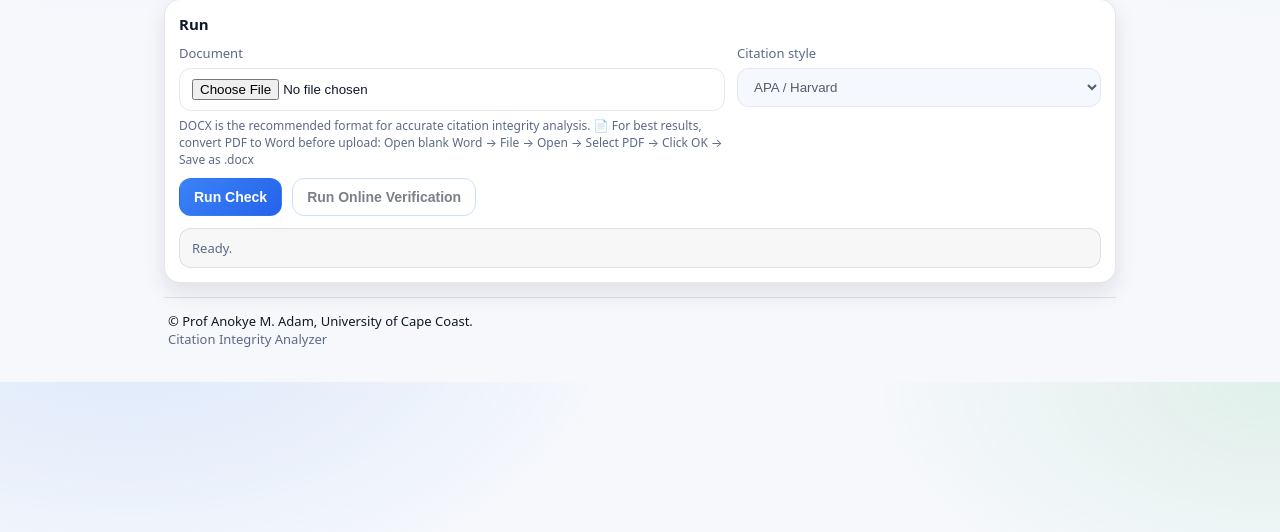
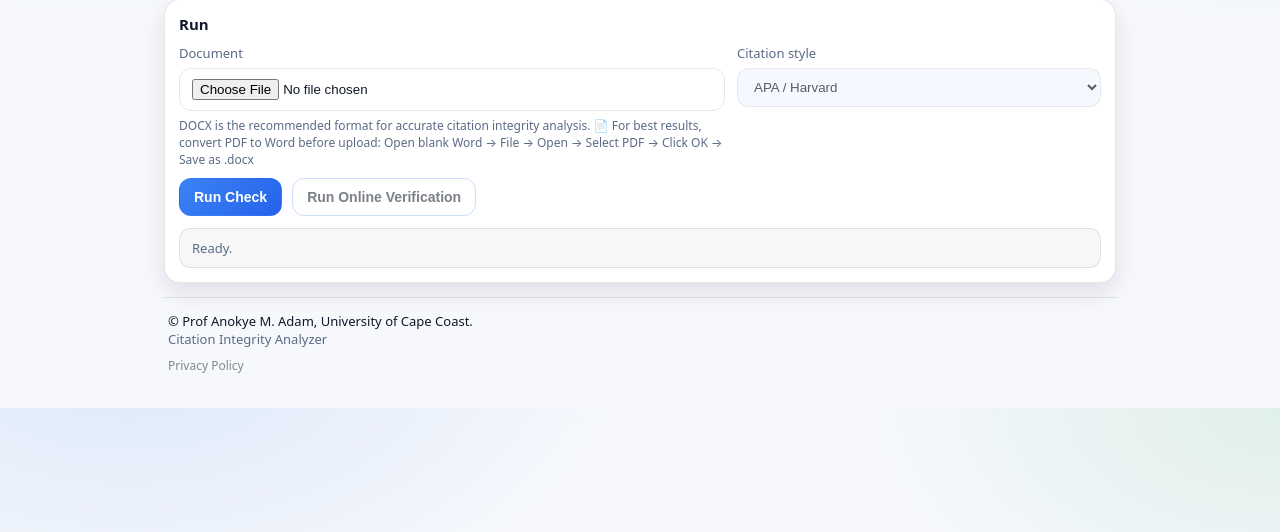
Before and after one commit to yawanokye/CitationCrosschecker, a FastAPI app: page / in a window 1280 px wide. Shown: the part 231-763 px from the top of the page. Run offline with FastAPI, Linux system fonts and the light colour scheme.

Commit message:
Update index.html

```diff
--- a/templates/index.html
+++ b/templates/index.html
@@ -396,8 +396,11 @@ Temporal Balance
 </main>
 
 <footer class="footer">
-<div>© Prof Anokye M. Adam, University of Cape Coast.</div>
-<div class="muted">Citation Integrity Analyzer</div>
+    <div>© Prof Anokye M. Adam, University of Cape Coast.</div>
+    <div class="muted">Citation Integrity Analyzer</div>
+    <div style="margin-top: 8px;">
+        <a href="/privacy" style="color: #7f8c8d; text-decoration: none; font-size: 12px;">Privacy Policy</a>
+    </div>
 </footer>
 
 </div>
```
